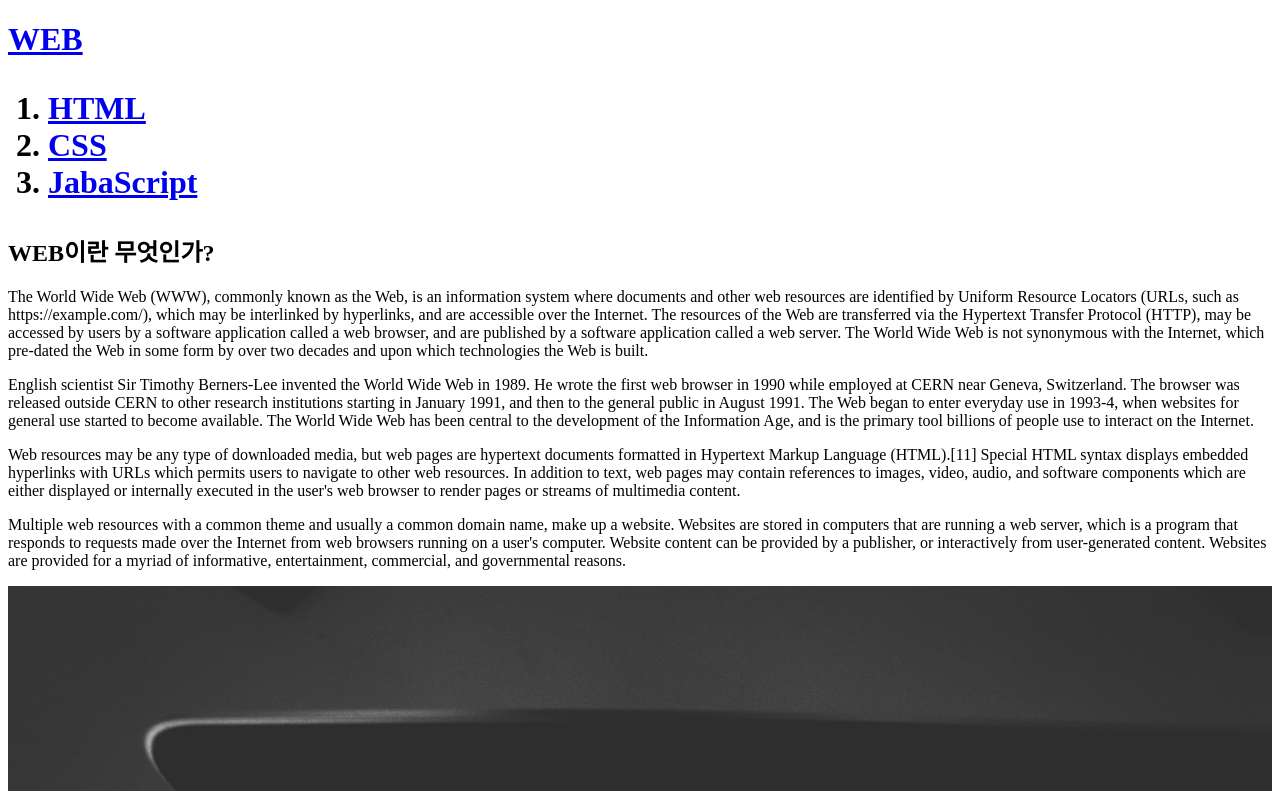
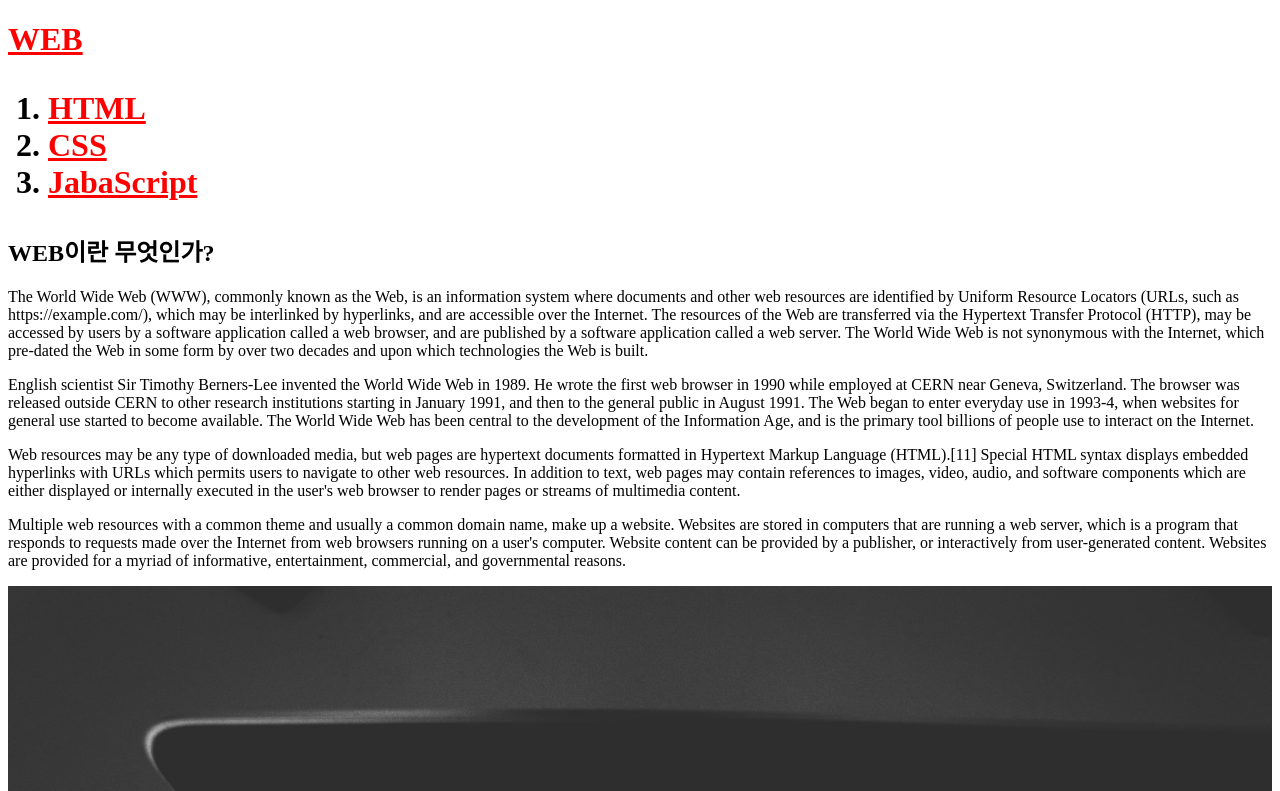
Before and after one commit to redkim3/web1, a plain HTML site: page index.html in a window 1280 px wide. Shown: the top 791 px of the page. Drawn offline with Linux system fonts and the light colour scheme.

Commit message:
Add files via upload

```diff
--- a/index.html
+++ b/index.html
@@ -3,6 +3,11 @@
 <head>
   <title> WEB1 - WEB</title>
   <meta charset="utf-8">
+  <style>
+     a {
+       color:Red;
+     }
+  </style>
 </head>
 <body>
   <h1><a Href="index.html">WEB</a><h1>
```
